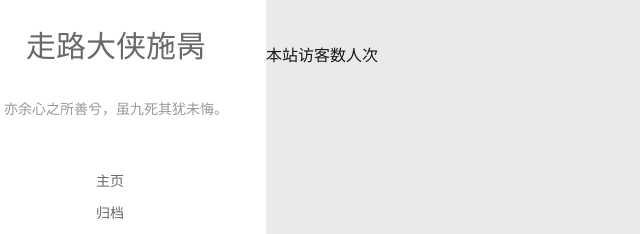
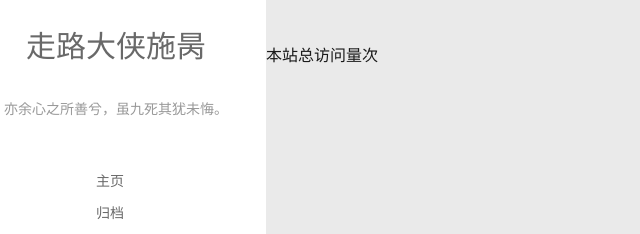
Before and after one commit to zouludaxia/zouludaxia.github.io, a plain HTML site: page archives/index.html in a window 1280 px wide. Shown: the part 243-477 px from the top of the page, 34-674 px from the left. Drawn offline with Linux system fonts and the light colour scheme; some packages are replaced by stand-ins of ours; a script that the page names is missing.

Commit message:
Site updated: 2020-04-12 00:03:12

```diff
--- a/archives/index.html
+++ b/archives/index.html
@@ -243,10 +243,7 @@
 </footer>
 <!--页面点击小红心-->
 <script type="text/javascript" src="/love.js"></script>
-<span id="busuanzi_container_site_uv">
-  本站访客数<span id="busuanzi_value_site_uv"></span>人次
-</span>
-
+<span id="busuanzi_container_site_pv">    本站总访问量<span id="busuanzi_value_site_pv"></span>次</span>
     </div>
     <script>
 	var yiliaConfig = {
```
Also changed, not shown: 2020/04/10/hello-world/index.html (+1 -4 lines), 2020/04/11/大侠一站式——电脑白痴的Hexo博客搭建/index.html (+1 -4 lines), archives/2020/04/index.html (+1 -4 lines), archives/2020/index.html (+1 -4 lines), index.html (+1 -4 lines).
